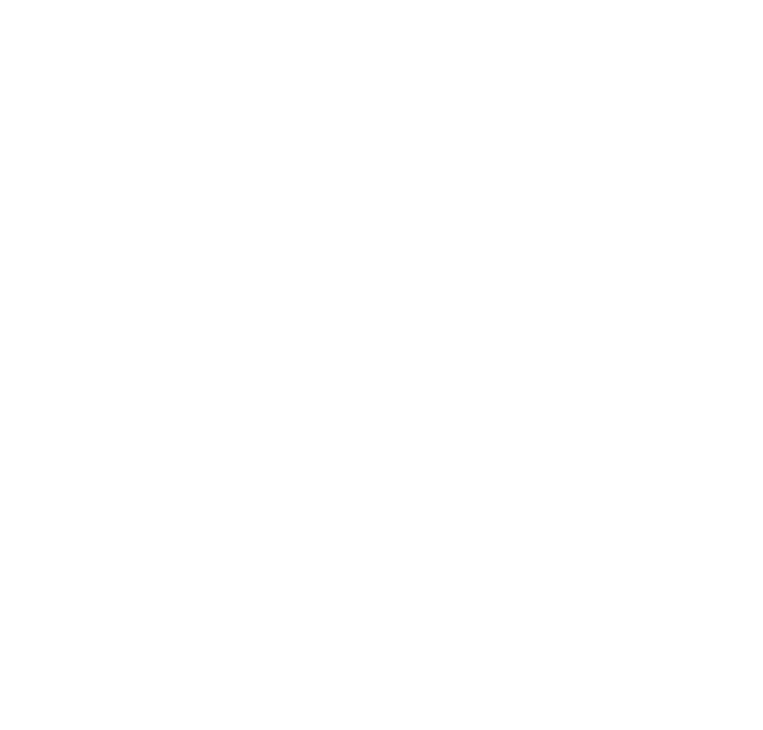
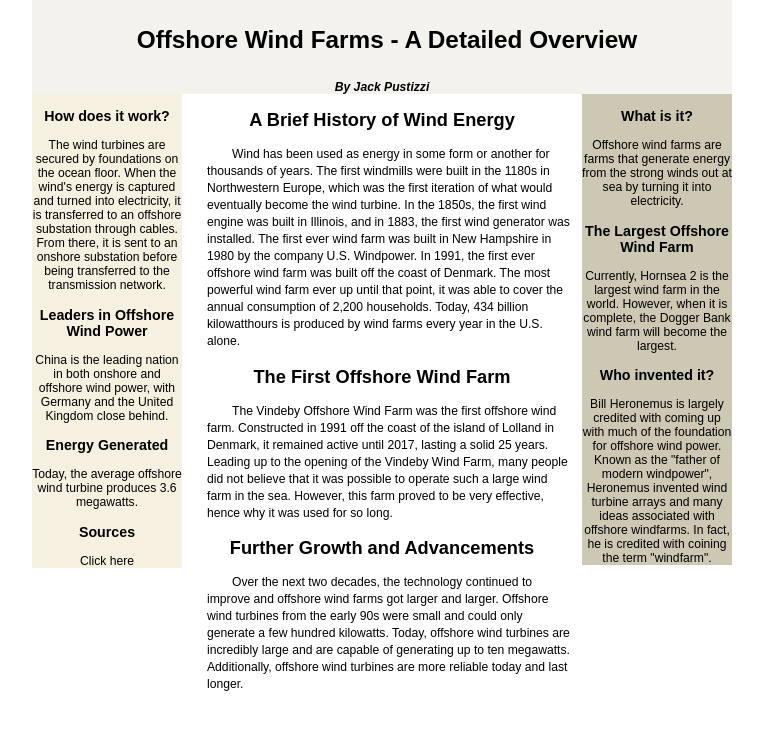
Before and after one commit to StizTheWiz/windfarms, a plain HTML site: page index.html in a window 1280 px wide. Shown: the whole page, without its empty margins (258-1021 px from the left). Drawn offline with Linux system fonts and the light colour scheme.

Commit message:
Finished project

```diff
--- a/index.html
+++ b/index.html
@@ -2,5 +2,53 @@
 <html>
   <head>
     <title> Offshore Wind Farms </title>
+    <meta http-equiv="content-type" content="text/html; charset=iso-8859-1">
+    <link rel="stylesheet" type="text/css" href="styles.css" />
   </head>
+  <body>
+    <div id="container">
+      <div id="header"><h1><center>Offshore Wind Farms - A Detailed Overview</center></h1>
+      <p> <strong> <center> <i> By Jack Pustizzi </i> </center> </strong> </p> </div>
+      <div id="wrapper">
+        <div id="content">
+         <h2> <center> A Brief History of Wind Energy </center> </h2>
+         <p style="margin-left: 25px; text-indent: 25px;"> Wind has been used as energy in some form or another for thousands of years. The first windmills were built in the 1180s in Northwestern Europe,
+         which was the first iteration of what would eventually become the wind turbine. In the 1850s, the first wind engine was built in Illinois, and in
+         1883, the first wind generator was installed. The first ever wind farm was built in New Hampshire in 1980 by the company U.S. Windpower. In 1991, the
+         first ever offshore wind farm was built off the coast of Denmark. The most powerful wind farm ever up until that point, it was able to cover the annual
+         consumption of 2,200 households. Today, 434 billion kilowatthours is produced by wind farms every year in the U.S. alone. </p>
+         <h2> <center> The First Offshore Wind Farm </center> </h2>
+         <p style="margin-left: 25px; text-indent: 25px;"> The Vindeby Offshore Wind Farm was the first offshore wind farm. Constructed in 1991 off the coast
+         of the island of Lolland in Denmark, it remained active until 2017, lasting a solid 25 years. Leading up to the opening of the Vindeby Wind Farm, many
+         people did not believe that it was possible to operate such a large wind farm in the sea. However, this farm proved to be very effective, hence why
+         it was used for so long. </p>
+         <h2> <center> Further Growth and Advancements </center> </h2>
+         <p style="margin-left: 25px; text-indent: 25px;"> Over the next two decades, the technology continued to improve and offshore wind farms got larger
+         and larger. Offshore wind turbines from the early 90s were small and could only generate a few hundred kilowatts. Today, offshore wind turbines are
+         incredibly large and are capable of generating up to ten megawatts. Additionally, offshore wind turbines are more reliable today and last longer. </p>
+        </div>
+      </div>
+  <div id="navigation">
+    <h3> <center> How does it work? </center> </h3>
+    <p> <center> The wind turbines are secured by foundations on the ocean floor. When the wind's energy is captured and turned into electricity, it is
+    transferred to an offshore substation through cables. From there, it is sent to an onshore substation before being transferred to the transmission
+    network. </center> </p>
+    <h3> <center> Leaders in Offshore Wind Power </center> </h3>
+    <p> <center> China is the leading nation in both onshore and offshore wind power, with Germany and the United Kingdom close behind. </center> </p>
+    <h3> <center> Energy Generated </center> </h3>
+    <p> <center> Today, the average offshore wind turbine produces 3.6 megawatts. </center> </p>
+    <h3> <center> Sources </center> </h3>
+    <p> <center> <a href="sources.txt"> Click here </a> </center> </p>
+  </div>
+    <div id="extra">
+    <h3> <center> What is it? </center> </h3>
+    <p> <center> Offshore wind farms are farms that generate energy from the strong winds out at sea by turning it into electricity. </center> </p>
+    <h3> <center> The Largest Offshore Wind Farm </center> </h3>
+    <p> <center> Currently, Hornsea 2 is the largest wind farm in the world. However, when it is complete, the Dogger Bank wind farm will become the
+    largest.</center> </p>
+    <h3> <center> Who invented it? </center> </h3>
+    <p> <center> Bill Heronemus is largely credited with coming up with much of the foundation for offshore wind power. Known as the "father of modern
+    windpower", Heronemus invented wind turbine arrays and many ideas associated with offshore windfarms. In fact, he is credited with coining the term
+    "windfarm".
+  </div>
 </html>
--- /dev/null
+++ b/styles.css
@@ -0,0 +1,20 @@
+html,body{margin:0;padding:0}
+body{font: 76% arial,sans-serif;text-align:center}
+p{margin:0 10px 0px}
+a{padding:5px; text-decoration:none; color:#000000;}
+div#header{background-color:#F3F2ED;}
+div#header h1{height:80px;line-height:80px;margin:0;padding-left:10px;}
+div#container{text-align:left}
+div#content p{line-height:1.4}
+div#navigation{background:#F6F0E0;}
+div#navigation ul{margin:15px 0; padding:0; list-style-type:none;}
+div#navigation li{margin-bottom:5px;}
+div#extra{background:#CCC8B3;}
+div#footer{background:#BFBD93;}
+div#footer p{margin:0;padding:5px 10px}
+div#container{width:700px;margin:0 auto}
+div#wrapper{float:left;width:100%}
+div#content{margin: 0 150px}
+div#navigation{float:left;width:150px;margin-left:-700px}
+div#extra{float:left;width:150px;margin-left:-150px}
+div#footer{clear:left;width:100%}
```
Also changed, not shown: sources.txt (added).
